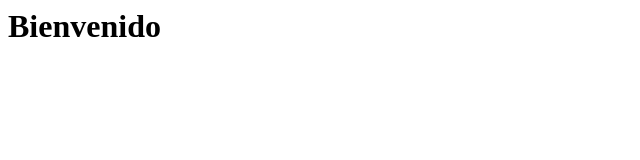
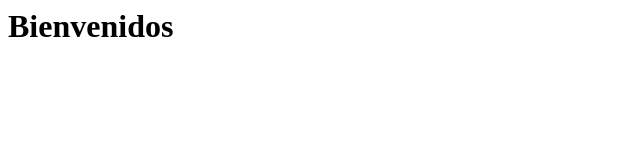
Before and after one commit to JuanValdez28/Prueba, a plain HTML site: page Index.html in a window 1280 px wide. Shown: the full height of the page, 0-640 px from the left. Drawn offline with Linux system fonts and the light colour scheme.

Commit message:
Update Index.html

```diff
--- a/Index.html
+++ b/Index.html
@@ -4,6 +4,6 @@
 
 </head>
 <body>
-     <h1>Bienvenido</h1>
+     <h1>Bienvenidos</h1>
 </body>
 </html>
```
